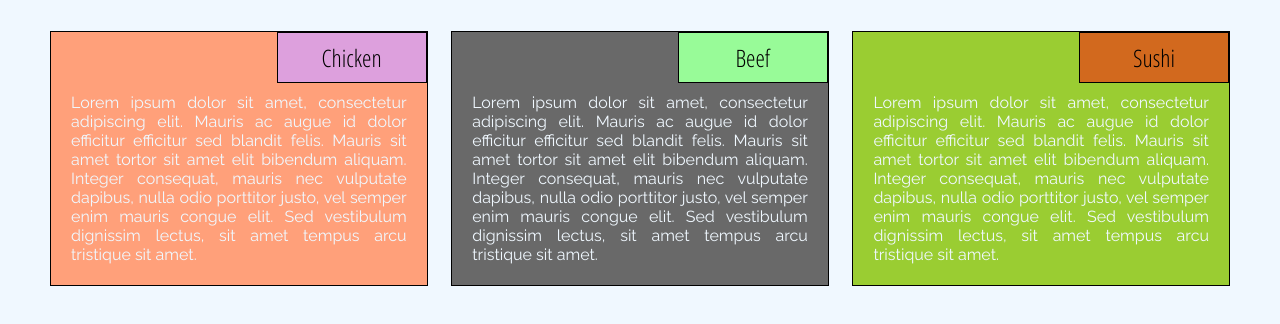
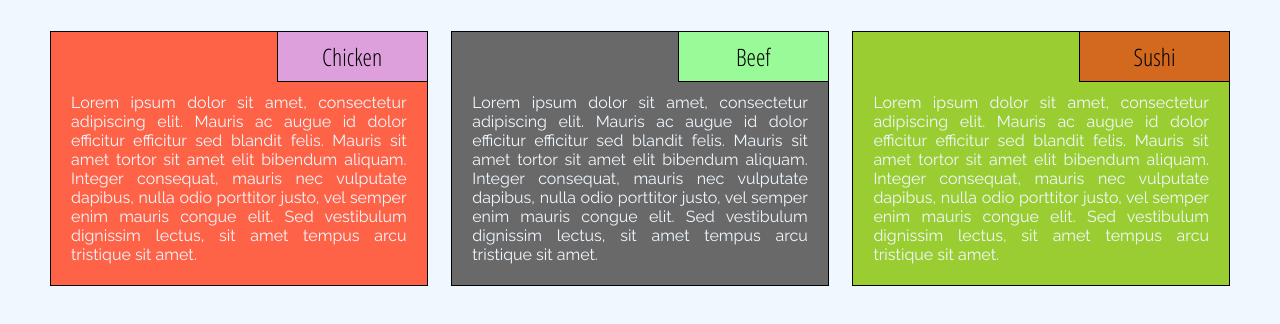
Before and after one commit to arturspd/module2_assignment, a plain HTML site: page index.html in a window 1280 px wide. Shown: the part 78-402 px from the top of the page. Drawn offline with Linux system fonts and the light colour scheme.

Commit message:
Update style.css

```diff
--- a/stylesheets/style.css
+++ b/stylesheets/style.css
@@ -31,6 +31,8 @@
         font-size: 1.5em;
         max-width: 150px;
         text-align: center;
+        border-left: 1px solid black;
+        border-bottom: 1px solid black;
     }
 
     p {
@@ -60,7 +62,7 @@
     }
 
     #chicken {
-        background: #FFA07A;
+        background: #FF6347;
         border: 1px solid black;
     }
 
@@ -76,17 +78,14 @@
 
     .chicken-heading {
         background-color: #DDA0DD;
-        border: 1px solid black;
     }
 
     .beef-heading {
         background-color: #98FB98;
-        border: 1px solid black;
     }
 
     .sushi-heading {
         background-color: #D2691E;
-        border: 1px solid black;
     }
 
     .col:last-child {
```
